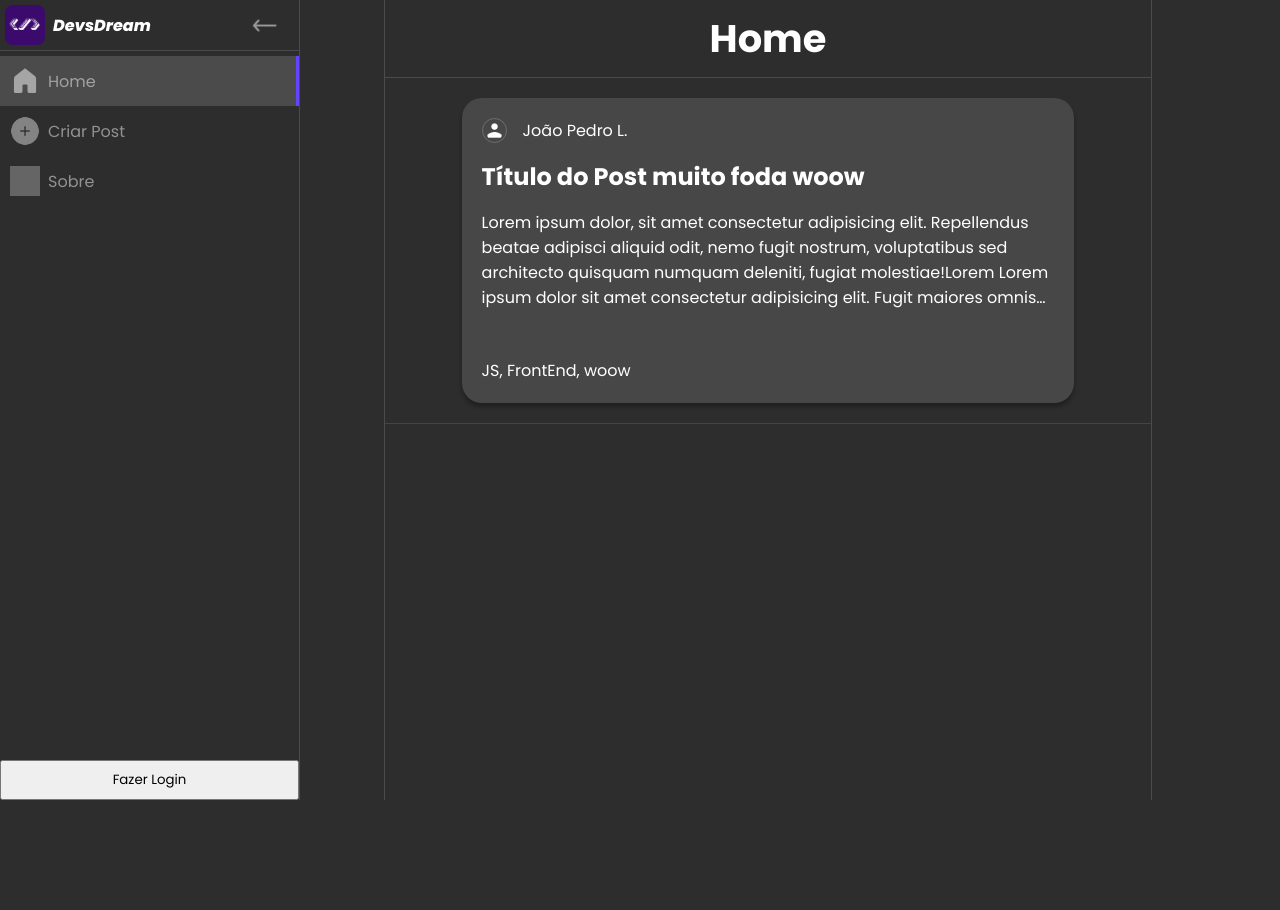
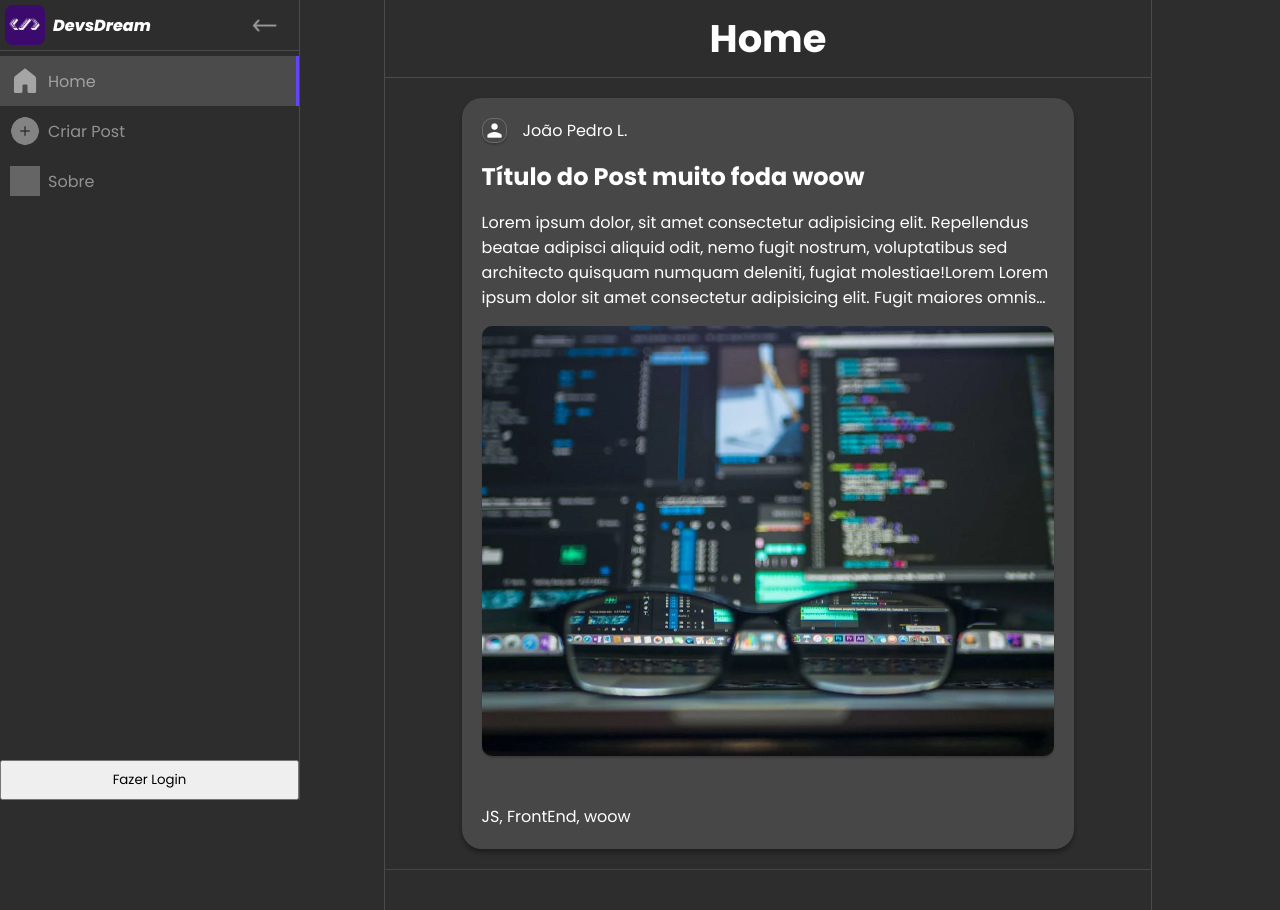
Before and after one commit to JoaoPedroLourenco/DevsDream, a React (Vite) app: page / in a window 1280 px wide. Before the commit the page ends 800 px from the top, so only its background shows below. Built offline with nearby package versions, Linux system fonts and the light colour scheme; grey boxes are pictures that could not be loaded.

Commit message:
adicionando imagens aos post e ao cadastro

```diff
--- a/src/index.css
+++ b/src/index.css
@@ -15,16 +15,21 @@
 body{
   background: var(--bgColor);
   color: white;
+  overflow: hidden;
 }
 
 .container{
   width: 60%;
+  max-height: 100%;
   border-left: 1px solid var(--brancoTransparente);
   border-right: 1px solid var(--brancoTransparente);
   position: relative;
   left: 5%;
-  top: 5%;
+  top: 0%;
+  overflow: hidden;
 }
+
+
 
 .title{
   text-align: center;
--- a/src/routes/CreatePost/CreatePost.jsx
+++ b/src/routes/CreatePost/CreatePost.jsx
@@ -1,4 +1,4 @@
-import React, { useState } from "react";
+import { useState } from "react";
 
 import styles from "../CreatePost/CreatePost.module.css";
 
@@ -43,6 +43,11 @@ const CreatePost = () => {
           </label>
 
           <label>
+            Compartilhe uma imagem
+            <input type="file" name="" id="" />
+          </label>
+
+          <label>
             Tags do post
             <input
               type="text"
--- a/src/routes/CreatePost/CreatePost.module.css
+++ b/src/routes/CreatePost/CreatePost.module.css
@@ -8,7 +8,7 @@
 .formCreatePostContainer{
     width: 80%;
     height: 50vh;
-    padding: 10px;
+    padding: 250px 0px;
     display: flex;
     flex-direction: column;
     align-items: center;
--- a/src/routes/Home/Home.jsx
+++ b/src/routes/Home/Home.jsx
@@ -1,7 +1,7 @@
-import React from "react";
-
 import styles from "./Home.module.css";
 import user from "../../assets/imgs/user.png";
+
+import imagemPost from '../../assets/imgs/pexels-photo-577585.webp'
 
 const Home = () => {
   return (
@@ -36,6 +36,8 @@ const Home = () => {
                 impedit sequi. Cupiditate ex corrupti illo rerum veniam suscipit
                 alias expedita eveniet omnis libero!
               </p>
+
+              <img src={imagemPost} alt="" />
             </div>
 
             <div className={styles.postTags}>
--- a/src/routes/Home/Home.module.css
+++ b/src/routes/Home/Home.module.css
@@ -1,6 +1,26 @@
 .homeContainer{
-    width: 100%;
-    height: auto;
+    max-width: 100%;
+    max-height: 910px;
+    overflow-y: scroll;
+    overflow-x: hidden;
+
+}
+
+
+::-webkit-scrollbar {
+  width: 10px;
+}
+
+/* Track */
+::-webkit-scrollbar-track {
+  background: #4a4a4a;
+
+}
+
+/* Handle */
+::-webkit-scrollbar-thumb {
+  background: #ffffff;
+  border-radius: 10px;
 }
 
 .homeContainer .postsContainer{
@@ -11,6 +31,8 @@
     align-items: center;
     padding: 20px 0px;
     border-bottom: 1px solid rgba(255, 255, 255, 0.11);
+    margin-bottom: 180px;
+
 }
 
 .userName{
@@ -44,6 +66,11 @@
     gap: 3em;
 }
 
+.postContent img{
+    border-radius: 10px;
+    box-shadow: 0px 2px 2px rgba(0,0,0,0.2);
+}
+
 .postContent p{
     overflow: hidden;
    display: -webkit-box;
--- a/src/routes/Login/Login.jsx
+++ b/src/routes/Login/Login.jsx
@@ -1,4 +1,4 @@
-import React, { useState } from "react";
+import  { useState } from "react";
 import Logo from "../../assets/imgs/Logo.png";
 import gitHub from "../../assets/imgs/GitHub.png";
 import google from "../../assets/imgs/Google.png";
@@ -31,7 +31,7 @@ const Login = () => {
   return (
     <div
       className={styles.loginContainer}
-      style={{ display: closePopUp ? "none" : "flex" }}
+      style={{ display: fecharPopUpLogin ? "none" : "flex" }}
     >
       <form onSubmit={handleSubmit} onClick={evitarFechamento}>
         <div className={styles.logo}>
```
Also changed, not shown: src/components/SideBar.jsx (+4 -5 lines), src/assets/imgs/pexels-photo-577585.webp (added).
